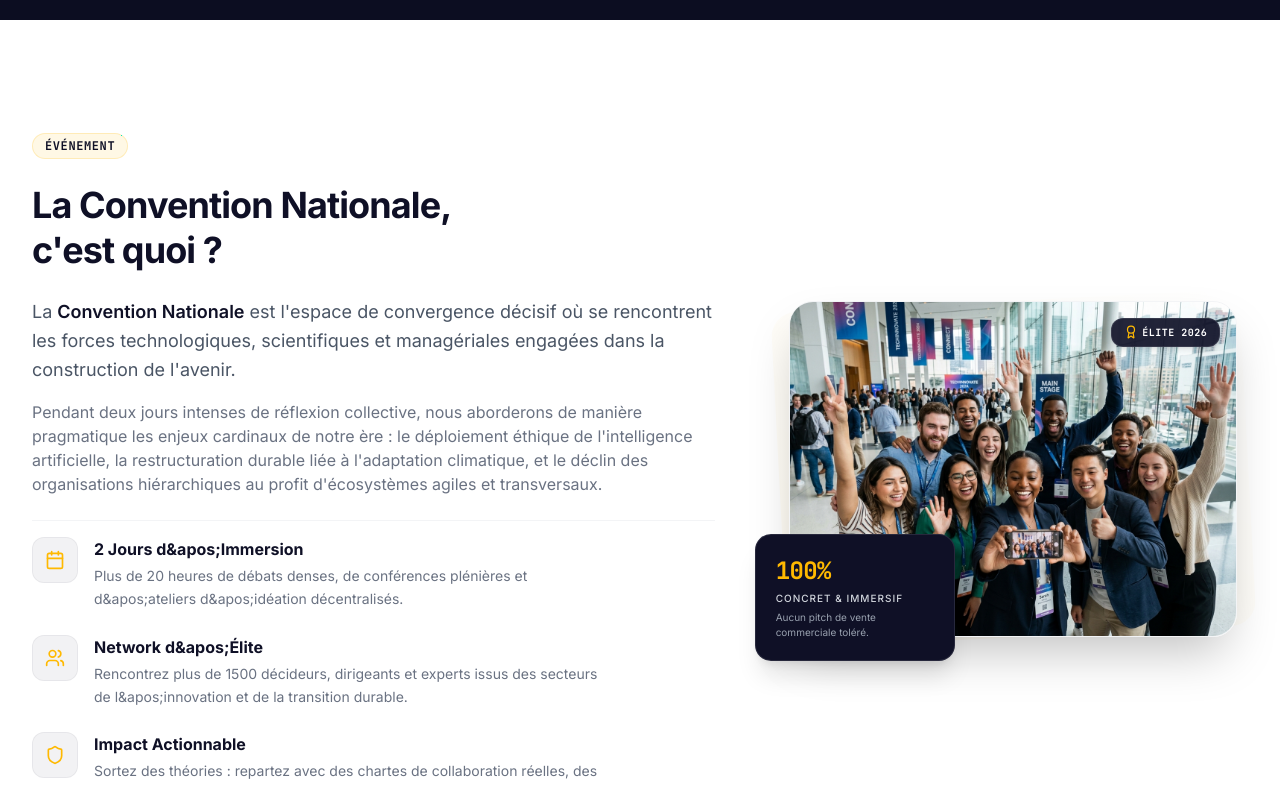
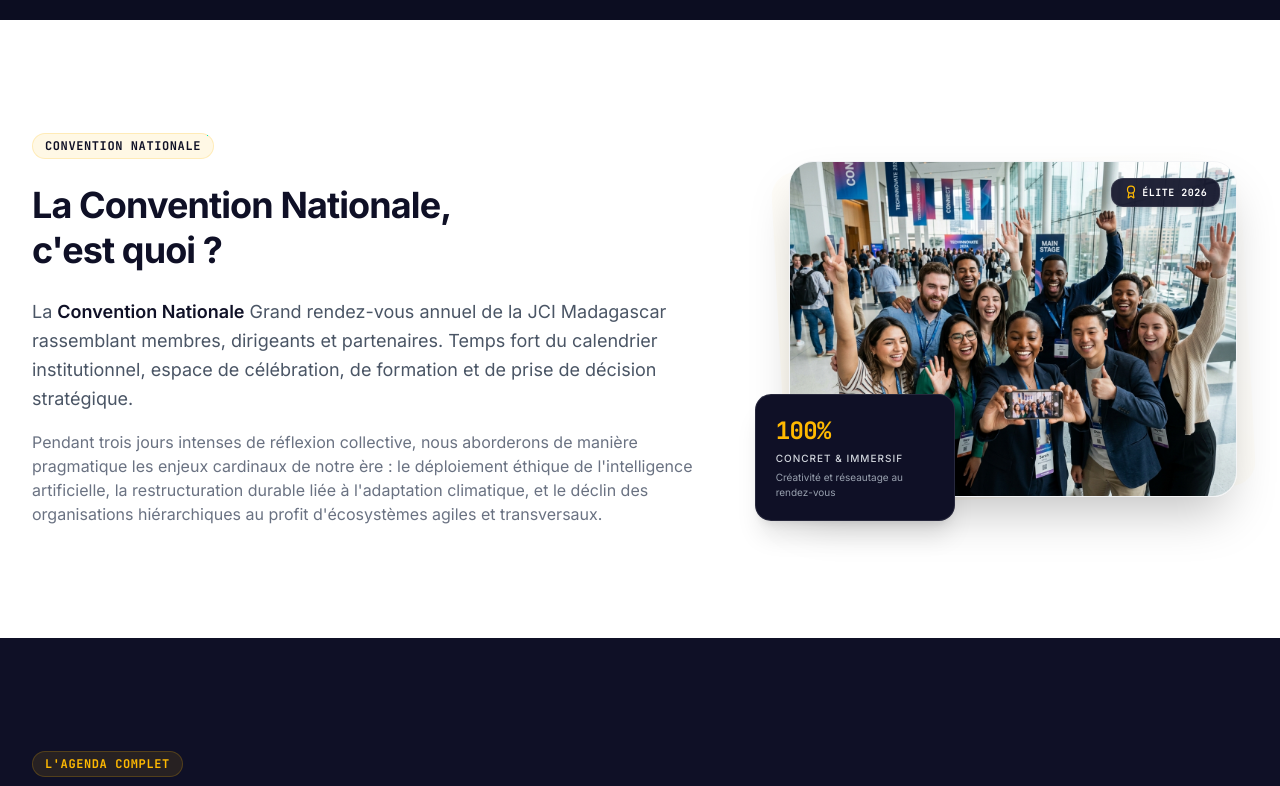
Before and after one commit to Lito24Ran/Convention_Nationale, a React (Vite) app: page / in a window 1280 px wide. Shown: the part 840-1626 px from the top of the page. Built offline with nearby package versions, Linux system fonts and the light colour scheme.

Commit message:
Commit : About CN

```diff
--- a/src/components/About.tsx
+++ b/src/components/About.tsx
@@ -4,7 +4,7 @@ export default function About() {
   const highlights = [
     {
       icon: <Calendar className="h-5 w-5 text-amber-400" />,
-      title: "2 Jours d&apos;Immersion",
+      title: "3 Jours d' Immersion",
       description: "Plus de 20 heures de débats denses, de conférences plénières et d&apos;ateliers d&apos;idéation décentralisés.",
     },
     {
@@ -28,7 +28,7 @@ export default function About() {
           <div className="lg:col-span-7 space-y-6 text-left">
             <div className="inline-flex items-center space-x-2 bg-amber-400/10 border border-amber-400/20 px-3 py-1 rounded-full w-fit">
               <span className="text-xs font-mono tracking-wider uppercase font-extrabold text-[#0F1026]">
-                ÉVÉNEMENT
+                Convention Nationale
               </span>
             </div>
 
@@ -40,15 +40,17 @@ export default function About() {
 
             <div className="space-y-4 text-base sm:text-lg text-gray-600 font-sans leading-relaxed">
               <p>
-                La <strong className="text-[#0F1026] font-semibold">Convention Nationale</strong> est l&apos;espace de convergence décisif où se rencontrent les forces technologiques, scientifiques et managériales engagées dans la construction de l&apos;avenir.
+                La <strong className="text-[#0F1026] font-semibold">Convention Nationale</strong>   Grand rendez-vous annuel de la JCI Madagascar rassemblant
+membres, dirigeants et partenaires. Temps fort du calendrier institutionnel, espace de célébration, de formation et de prise de
+décision stratégique.
               </p>
               <p className="text-sm sm:text-base text-gray-500">
-                Pendant deux jours intenses de réflexion collective, nous aborderons de manière pragmatique les enjeux cardinaux de notre ère : le déploiement éthique de l&apos;intelligence artificielle, la restructuration durable liée à l&apos;adaptation climatique, et le déclin des organisations hiérarchiques au profit d&apos;écosystèmes agiles et transversaux.
+                Pendant trois jours intenses de réflexion collective, nous aborderons de manière pragmatique les enjeux cardinaux de notre ère : le déploiement éthique de l&apos;intelligence artificielle, la restructuration durable liée à l&apos;adaptation climatique, et le déclin des organisations hiérarchiques au profit d&apos;écosystèmes agiles et transversaux.
               </p>
             </div>
 
             {/* List highlights */}
-            <div className="grid grid-cols-1 gap-6 pt-4 border-t border-gray-100">
+            {/* <div className="grid grid-cols-1 gap-6 pt-4 border-t border-gray-100">
               {highlights.map((item, index) => (
                 <div key={index} className="flex items-start space-x-4">
                   <div className="flex-shrink-0 bg-[#0F1026]/5 p-3 rounded-xl border border-[#0F1026]/5">
@@ -64,7 +66,7 @@ export default function About() {
                   </div>
                 </div>
               ))}
-            </div>
+            </div> */}
 
           </div>
 
@@ -96,7 +98,7 @@ export default function About() {
                 Concret & Immersif
               </span>
               <p className="text-[10px] text-gray-400 mt-1 leading-normal">
-                Aucun pitch de vente commerciale toléré.
+                Créativité et réseautage au rendez-vous
               </p>
             </div>
           </div>
```
